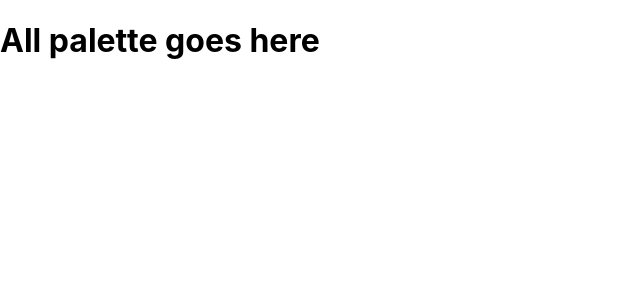
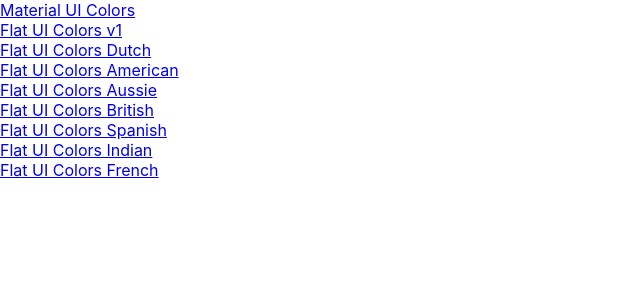
Before and after one commit to SumanIslam/ui-color-palette-react, a React (Create React App) app: page / in a window 1280 px wide. Shown: the top 300 px of the page, without its empty margins (0-640 px from the left). Built offline with nearby package versions, Linux system fonts and the light colour scheme.

Commit message:
add paletteLinks and LInk

```diff
--- a/src/App.js
+++ b/src/App.js
@@ -6,15 +6,25 @@
 
 // components
 import Palette from "./Palette";
-
+import PaletteList from "./PaletteList";
 
 class App extends Component {
   findPalette = (id) => SeedColors.find((palette) => palette.id === id);
   render() {
     return (
       <Switch>
-        <Route exact path="/" render={() => <h1>All palette goes here</h1>} />
-        <Route exact path='/palette/:id' render={routeProps => <Palette palette={generatePalette(this.findPalette(routeProps.match.params.id))} />} />
+        <Route exact path="/" render={() => <PaletteList palettes={SeedColors} />} />
+        <Route
+          exact
+          path="/palette/:id"
+          render={(routeProps) => (
+            <Palette
+              palette={generatePalette(
+                this.findPalette(routeProps.match.params.id)
+              )}
+            />
+          )}
+        />
       </Switch>
     );
   }
--- a/src/Navbar.js
+++ b/src/Navbar.js
@@ -1,5 +1,6 @@
 // dependencies
 import React, { Component } from "react";
+import { Link } from "react-router-dom";
 import Slider, { Range } from "rc-slider"; // slider
 import "rc-slider/assets/index.css";
 import Select from "@material-ui/core/Select"; // select
@@ -34,7 +35,7 @@
     return (
       <nav className="Navbar">
         <div className="logo">
-          <a href="#">reactcolorpicker</a>
+          <Link to="/">reactcolorpicker</Link>
         </div>
         <div className="slider-container">
           <span>Level: [{level}]</span>
--- /dev/null
+++ b/src/PaletteList.js
@@ -0,0 +1,19 @@
+import React, { Component } from "react";
+import { Link } from "react-router-dom";
+
+class PaletteList extends Component {
+  render() {
+    const { palettes } = this.props;
+    return (
+      <div>
+        {palettes.map((palette) => (
+          <div>
+            <Link to={`/palette/${palette.id}`}>{palette.paletteName}</Link>
+          </div>
+        ))}
+      </div>
+    );
+  }
+}
+
+export default PaletteList;
```
